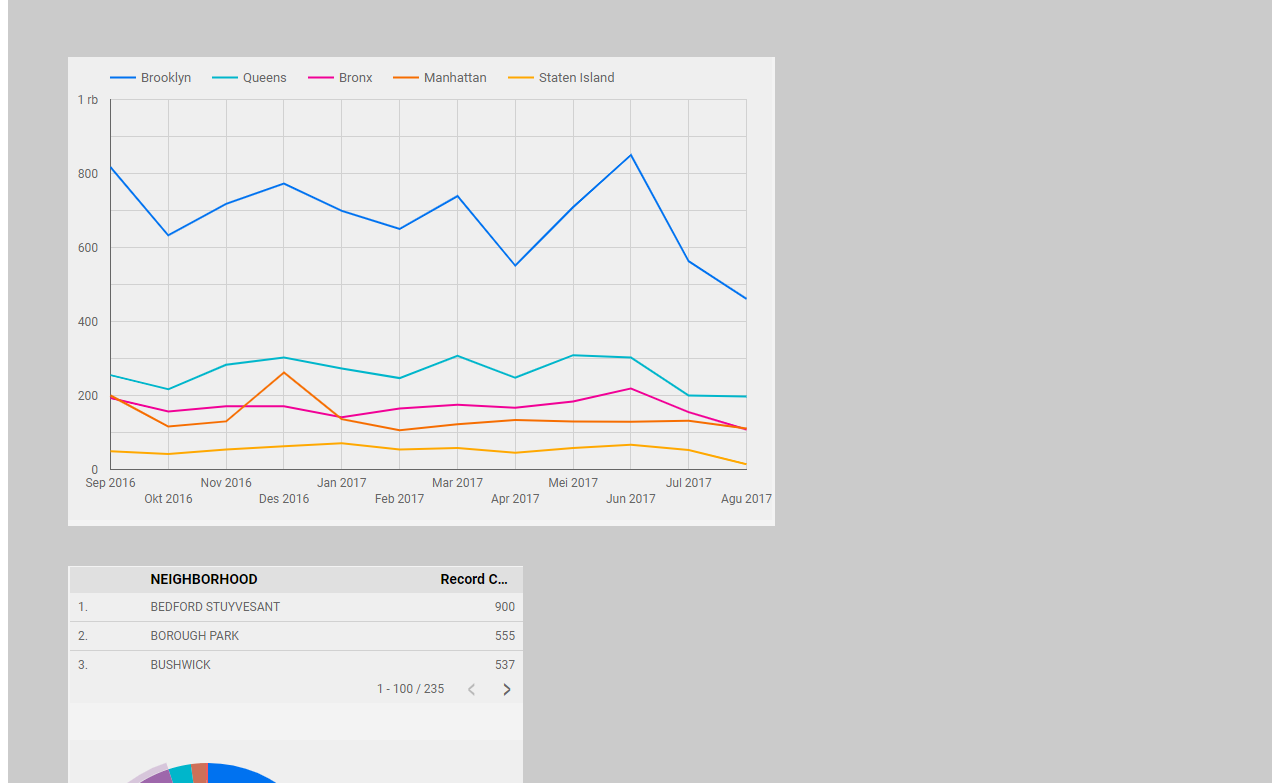
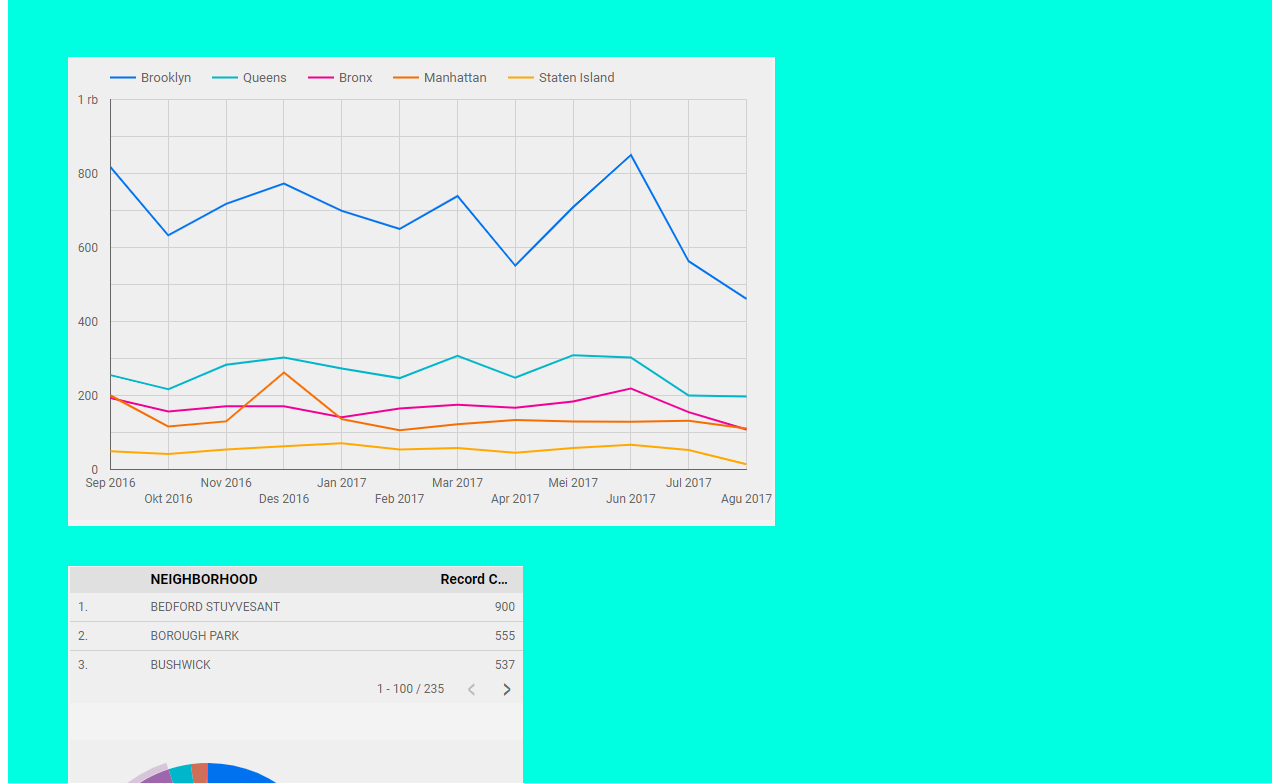
Before and after one commit to Team10Jakarta/Project-SE, a plain HTML site: page index.html in a window 1280 px wide. Shown: the part 645-1428 px from the top of the page. Drawn offline with nearby package versions, Linux system fonts and the light colour scheme.

Commit message:
ganti warna bg

```diff
--- a/index.css
+++ b/index.css
@@ -1,6 +1,6 @@
 .body-background {
     margin: 0;
-    background-color: rgb(203, 203, 203);
+    background-color: rgb(0, 255, 225);
     font-family: "Libre Baskerville", serif;
 }
 
```
